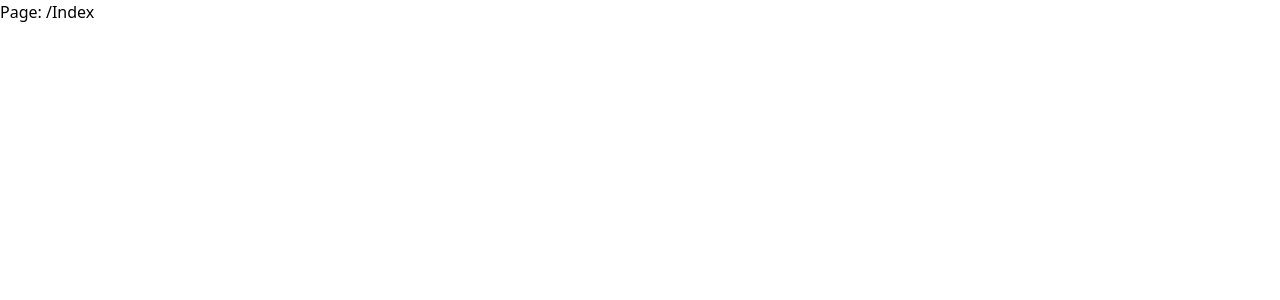
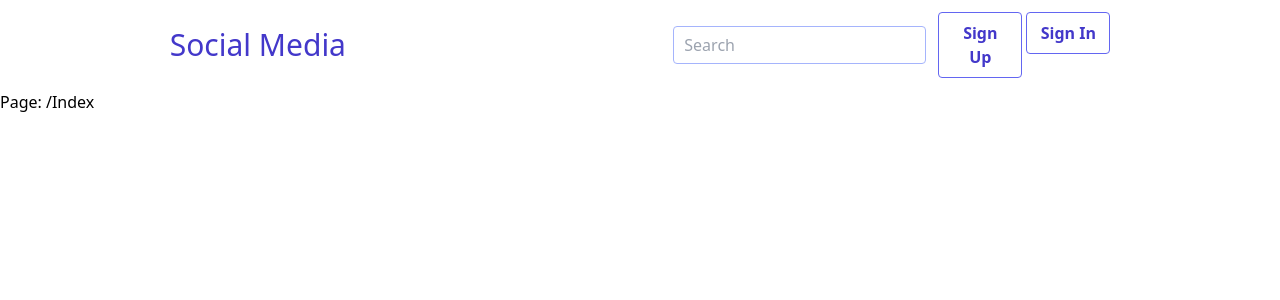
Before and after one commit to JosSebastian/social, a Nuxt app: page / in a window 1280 px wide. Shown: the top 300 px of the page. Built offline with nearby package versions, Linux system fonts and the light colour scheme.

Commit message:
sign in and sign out ui implementation

```diff
--- /dev/null
+++ b/components/Authentication.vue
@@ -0,0 +1,75 @@
+<script lang="ts" setup>
+const props = defineProps({
+  sign: Boolean,
+});
+const action = props.sign ? "Sign In" : "Sign Up";
+const visibility = ref(false);
+const changeVisibility = () => {
+  visibility.value = !visibility.value;
+};
+</script>
+
+<template>
+  <div>
+    <button v-on:click="changeVisibility()">{{ action }}</button>
+    <div
+      v-if="visibility"
+      class="w-screen h-screen fixed top-0 left-0 bg-indigo-50 bg-opacity-25 flex justify-center items-center"
+    >
+      <div
+        class="px-6 py-8 relative rounded shadow flex flex-col gap-3 bg-white border border-indigo-300"
+      >
+        <h3 class="text-xl">{{ action }}</h3>
+        <div class="min-w-[18rem] flex flex-col gap-1.5">
+          <div>
+            <label for="email" class="block mx-0 my-1 text-sm font-medium"
+              >Email:</label
+            >
+            <input
+              type="email"
+              id="email"
+              class="block w-full px-2.5 py-1.5 caret-indigo-700 text-sm outline-none rounded border border-indigo-300 focus:border-indigo-500 focus:ring-indigo-500"
+              required
+            />
+          </div>
+          <div>
+            <label for="password" class="block mx-0 my-1 text-sm font-medium"
+              >Password:</label
+            >
+            <input
+              type="password"
+              id="password"
+              class="block w-full px-2.5 py-1.5 caret-indigo-700 text-sm outline-none rounded border border-indigo-300 focus:border-indigo-500 focus:ring-indigo-500"
+              required
+            />
+          </div>
+        </div>
+        <div class="m-0 my-3 flex flex-row gap-1">
+          <button v-on:click="changeVisibility()" class="grow">Cancel</button>
+          <button class="grow">Confirm</button>
+        </div>
+      </div>
+    </div>
+  </div>
+</template>
+
+<style scoped>
+button {
+  width: 5.25rem;
+  padding-top: 0.5rem;
+  padding-bottom: 0.5rem;
+  padding-left: 0.75rem;
+  padding-right: 0.75rem;
+  background-color: transparent;
+  color: #4338ca;
+  font-weight: 600;
+  border-radius: 0.25rem;
+  border-width: 1px;
+  border-color: #6366f1;
+}
+button:hover {
+  background-color: #6366f1;
+  color: #ffffff;
+  border-color: transparent;
+}
+</style>
--- a/components/HeaderBar.vue
+++ b/components/HeaderBar.vue
@@ -4,11 +4,9 @@ const search = ref("");
 
 <template>
   <div class="p-3 flex flex-row flex-wrap justify-around items-center gap-3">
-    <div>
-      <NuxtLink to="/">
-        <h3 class="text-3xl text-indigo-700">Social Media</h3>
-      </NuxtLink>
-    </div>
+    <h3 class="text-3xl text-indigo-700">
+      <NuxtLink to="/">Social Media</NuxtLink>
+    </h3>
     <div class="gap-3 flex flex-row items-center">
       <input
         v-model="search"
@@ -17,30 +15,11 @@ const search = ref("");
         class="px-2.5 py-1.5 caret-indigo-700 outline-none border focus:border-2 rounded border-indigo-300 focus:border-indigo-600"
       />
       <div class="flex flex-row gap-1">
-        <button>Sign Up</button>
-        <button>Log In</button>
+        <Authentication v-bind:sign="false" />
+        <Authentication v-bind:sign="true" />
       </div>
     </div>
   </div>
 </template>
 
-<style scoped>
-button {
-  width: 85px;
-  padding-top: 0.5rem;
-  padding-bottom: 0.5rem;
-  padding-left: 0.75rem;
-  padding-right: 0.75rem;
-  background-color: transparent;
-  color: #4338ca;
-  font-weight: 600;
-  border-radius: 0.25rem;
-  border-width: 1px;
-  border-color: #6366f1;
-}
-button:hover {
-  background-color: #6366f1;
-  color: #ffffff;
-  border-color: transparent;
-}
-</style>
+<style scoped></style>
--- a/layouts/default.vue
+++ b/layouts/default.vue
@@ -2,6 +2,7 @@
 
 <template>
   <div>
+    <HeaderBar />
     <slot />
   </div>
 </template>
```
